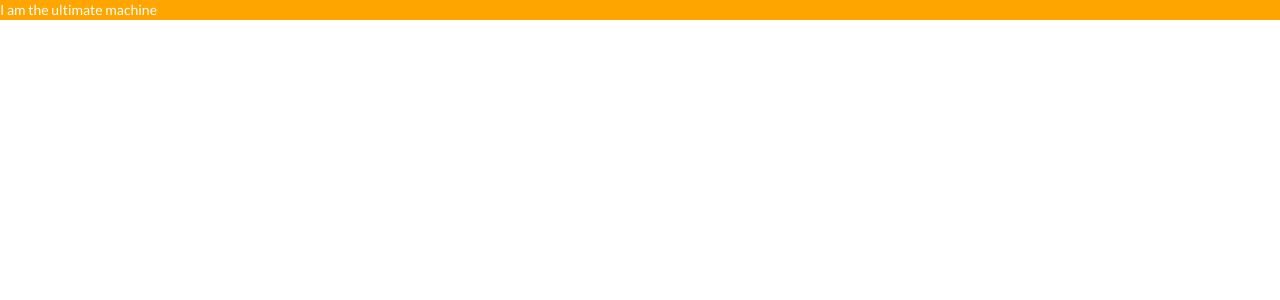
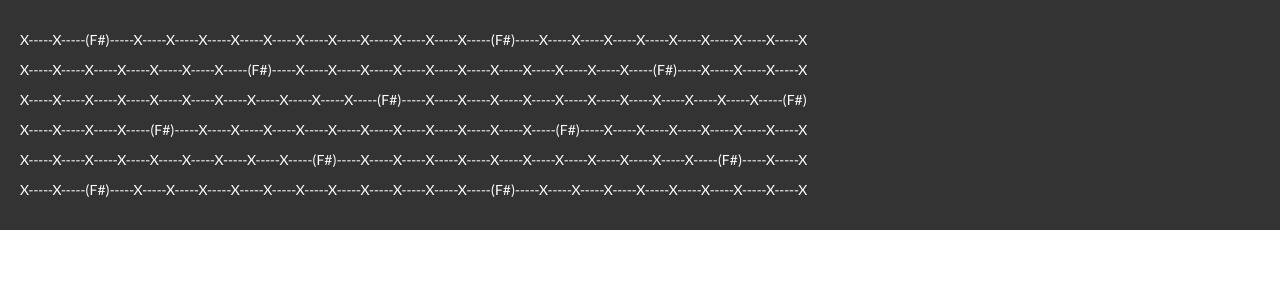
Before and after one commit to TMarche/guitar, a React (Create React App) app: page / in a window 1280 px wide. Shown: the top 300 px of the page. Built offline with nearby package versions, Linux system fonts and the light colour scheme.

Commit message:
Create basic guitar setup

```diff
--- a/package.json
+++ b/package.json
@@ -35,5 +35,8 @@
       "last 1 firefox version",
       "last 1 safari version"
     ]
+  },
+  "devDependencies": {
+    "@types/react": "^17.0.3"
   }
 }
--- a/src/components/Guitar.js
+++ b/src/components/Guitar.js
@@ -1,25 +1,21 @@
 import React from "react"
 import styled from "styled-components"
+import GuitarString from "./GuitarString"
 
 const Guitar = ({className, children}) => {
+    const strings = "E A D G B E".split(" ")
     return (
         <div className={className}>
-            I am the ultimate machine
-            {children}
+            {/* use reverse() -- bottom should be the bass strings */}
+            {strings.reverse().map( (x, i) => <GuitarString tuning={x} key={i}/> )}
         </div>
     )
 }
 
-const Button = styled.button`
-    font-size: 1em;
-    background-color: orange;
-    color: white;
-    border: none;
-`
 
 const StyledGuitar = styled(Guitar)`
-    font-size: 1em;
-    background-color: orange;
+    padding: 20px;
+    background-color: #333;
     color: white;
     border: none;
 `
--- /dev/null
+++ b/src/components/GuitarString.js
@@ -0,0 +1,30 @@
+import * as React from "react"
+
+import styled from "styled-components"
+import CircularList from "../structures/CircularList"
+
+const NOTE_CIRCLE = new CircularList("E F F# G G# A A# B C C# D D#".split(" "))
+
+class GuitarString extends React.Component {
+    static defaultProps = {length: 24}
+
+    render() {
+        return (
+            <div className={this.props.className}>{this.buildString()}</div>
+        )
+    }
+
+    buildString = () => {
+        const rootIndex = NOTE_CIRCLE.indexOf(this.props.tuning)
+        let notes = []
+        for (let i = 0; i < this.props.length; i++) {
+            notes.push(NOTE_CIRCLE.get(rootIndex + i))
+        }
+        notes = notes.map( x => x === "F#" ? `(${x})` : "X")
+        return notes.join("-----")
+    }
+}
+
+export default styled(GuitarString)`
+    margin: 10px 0;
+`;
--- /dev/null
+++ b/src/structures/CircularList.js
@@ -0,0 +1,23 @@
+class CircularList {
+    constructor(array){
+        this.array = array;
+    }
+
+    get(index) {
+        return this.array[index % this.array.length];
+    }
+
+    getArray() {
+        return this.array;
+    }
+
+    toString() {
+        return this.array.join(" ");
+    }
+
+    indexOf(element) {
+        return this.array.indexOf(element);
+    }
+}
+
+export default CircularList;
```
Also changed, not shown: 2 other files (tests, documents, lock files or other folders).
